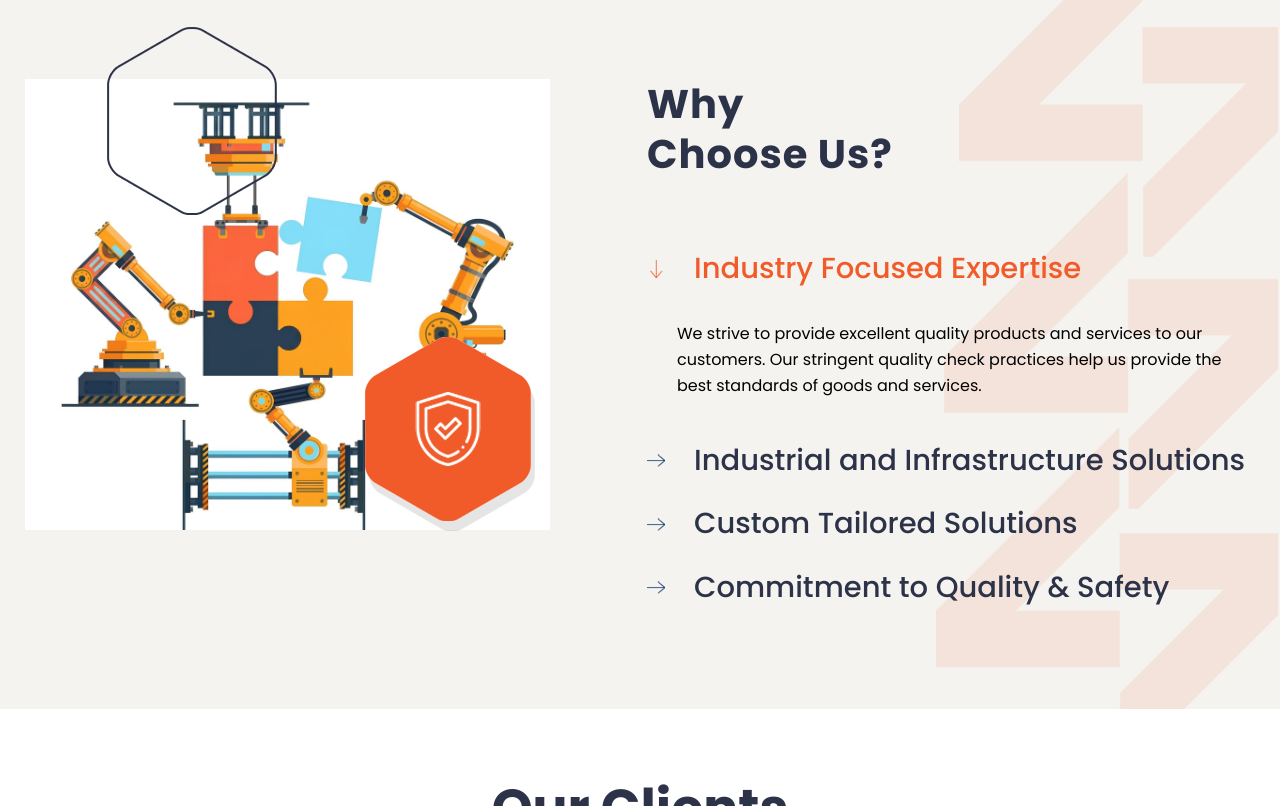
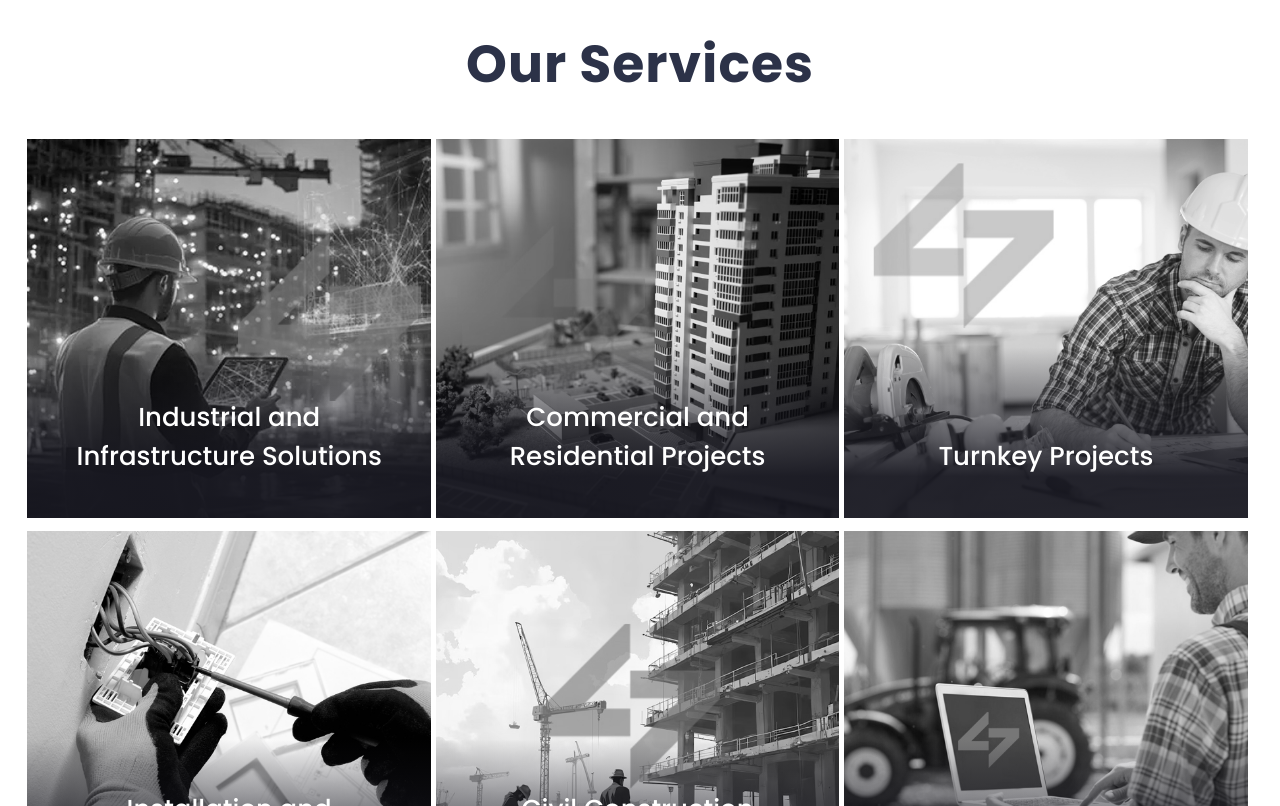
Before and after one commit to gopinathchinnaraj/energizese-frontend, a Next.js app: page / in a window 1280 px wide. Shown: the part 2074-2880 px from the top of the page. Built offline with nearby package versions, Linux system fonts and the light colour scheme.

Commit message:
our servies added to home components

```diff
--- a/app/page.tsx
+++ b/app/page.tsx
@@ -4,8 +4,8 @@ import HomeClient from "@/components/home/home-client/HomeClient";
 import HomeContact from "@/components/home/home-contact/HomeContact";
 import WelcomeWhoAreWe from "@/components/home/welcome/WelcomeWhoAreWe";
 import WhyChooseUs from "@/components/home/why-choose-us/WhyChooseUs";
-
 import OurPillarsOfExcellence from "@/components/home/pillars/OurPillarsOfExcellence";
+import OurServices from "@/components/home/services/OurServices";
 
 export default function Home() {
   return (
@@ -13,8 +13,8 @@ export default function Home() {
       <Header />
       <Hero />
       <WelcomeWhoAreWe />
-      {/* <HomeClient /> */}
       <OurPillarsOfExcellence />
+      <OurServices />
       <WhyChooseUs />
       <HomeContact />
     </div>
--- /dev/null
+++ b/components/home/OurServices.tsx
@@ -0,0 +1 @@
+export { default } from "./services/OurServices";
--- /dev/null
+++ b/components/home/services/OurServices.module.css
@@ -0,0 +1,160 @@
+/* Scoped Styles for Our Services Section */
+.productSection {
+  padding: 60px 0;
+  width: 100%;
+}
+
+.container {
+  max-width: 1405px;
+  width: 100%;
+  margin: 0 auto;
+}
+
+.heading {
+  font-family: var(--font-poppins), "Poppins", sans-serif;
+  font-size: 52px;
+  font-weight: 700;
+  letter-spacing: 1px;
+  line-height: 50px;
+  display: block;
+  color: var(--color-blue, #2c3248);
+  text-align: center;
+  margin: 0 0 50px 0;
+}
+
+.productListing {
+  width: 100%;
+}
+
+.item {
+  display: flex;
+  flex-flow: row wrap;
+  justify-content: flex-start;
+}
+
+.cell {
+  width: 32.8%;
+  position: relative;
+  margin: 0 0.2% 1%;
+  overflow: hidden;
+  display: block;
+}
+
+.cell figure {
+  margin: 0;
+  padding: 0;
+  overflow: hidden;
+  filter: grayscale(100%);
+  -webkit-filter: grayscale(100%);
+  transition: filter 0.3s ease;
+}
+
+.cell:hover figure {
+  filter: grayscale(0%);
+  -webkit-filter: grayscale(0%);
+}
+
+.cell figure img {
+  width: 100%;
+  height: auto;
+  display: block;
+}
+
+.frontDetails {
+  padding: 30px;
+  position: absolute;
+  left: 0;
+  top: 0;
+  right: 0;
+  bottom: 0;
+  background: linear-gradient(180deg, rgba(255, 255, 255, 0) 45%, rgba(23, 23, 32, 0.94) 79%);
+  transform: translateY(10%);
+  opacity: 1;
+  transition: all 500ms cubic-bezier(0.19, 1, 0.22, 1);
+  display: flex;
+  align-items: flex-end;
+  justify-content: center;
+  pointer-events: none;
+}
+
+.frontDetails h4 {
+  font-family: var(--font-poppins), "Poppins", sans-serif;
+  font-weight: 500;
+  font-size: 26px;
+  color: #fff;
+  margin: 0 0 50px 0;
+  text-align: center;
+}
+
+.backDetails {
+  padding: 30px;
+  position: absolute;
+  left: 0;
+  top: 0;
+  right: 0;
+  bottom: 0;
+  background: linear-gradient(180deg, rgba(255, 255, 255, 0) 45%, rgba(241, 91, 41, 0.94) 79%);
+  transform: translateY(100%);
+  opacity: 0;
+  transition: all 500ms cubic-bezier(0.19, 1, 0.22, 1);
+  display: flex;
+  align-items: flex-end;
+  justify-content: center;
+}
+
+.backDetails h4 {
+  font-family: var(--font-poppins), "Poppins", sans-serif;
+  font-weight: 500;
+  font-size: 26px;
+  color: #fff;
+  margin: 0 0 50px 0;
+  text-align: center;
+}
+
+.cell:hover .backDetails {
+  transform: translateY(10%);
+  opacity: 1;
+}
+
+.cell:hover .frontDetails {
+  transform: translateY(80%);
+  opacity: 0;
+}
+
+/* Responsive Media Queries */
+@media screen and (max-width: 1420px) {
+  .container {
+    padding-left: 25px;
+    padding-right: 25px;
+  }
+}
+
+@media screen and (max-width: 991px) {
+  .cell {
+    width: 100% !important;
+    margin: 0 1% 2%;
+  }
+  .frontDetails {
+    padding: 30px;
+    bottom: 20px;
+  }
+}
+
+@media screen and (max-width: 768px) {
+  .heading {
+    font-size: 36px;
+  }
+  .cell {
+    width: 100% !important;
+    border-radius: 16px;
+    position: relative;
+    margin: 0 1% 2%;
+    overflow: hidden;
+  }
+}
+
+@media screen and (max-width: 576px) {
+  .heading {
+    font-size: 28px;
+  }
+}
--- /dev/null
+++ b/components/home/services/OurServices.tsx
@@ -0,0 +1,101 @@
+import React from "react";
+import Image from "next/image";
+import Link from "next/link";
+import styles from "./OurServices.module.css";
+
+interface ServiceItem {
+  id: string;
+  title: string;
+  image: string;
+  width: number;
+  height: number;
+  link: string;
+}
+
+const servicesData: ServiceItem[] = [
+  {
+    id: "industrial-and-infrastructure-solutions",
+    title: "Industrial and Infrastructure Solutions",
+    image: "/uploads/95812df013c70ad9.jpg",
+    width: 600,
+    height: 400,
+    link: "/services#industrial-and-infrastructure-solutions",
+  },
+  {
+    id: "commercial-and-residential-projects",
+    title: "Commercial and Residential Projects",
+    image: "/uploads/3946ea2441f7c9b5.jpg",
+    width: 600,
+    height: 400,
+    link: "/services#commercial-and-residential-projects",
+  },
+  {
+    id: "turnkey-projects",
+    title: "Turnkey Projects",
+    image: "/uploads/f0da0274447e8d79.jpg",
+    width: 600,
+    height: 400,
+    link: "/services#turnkey-projects",
+  },
+  {
+    id: "installation-and-maintenance-services",
+    title: "Installation and Maintenance Services",
+    image: "/uploads/39c64cbb3197c530.jpg",
+    width: 600,
+    height: 400,
+    link: "/services#installation-and-maintenance-services",
+  },
+  {
+    id: "civil-construction-services",
+    title: "Civil Construction Services",
+    image: "/uploads/ee987a1523d6cb86.jpg",
+    width: 600,
+    height: 400,
+    link: "/services#civil-construction-services",
+  },
+  {
+    id: "field-services",
+    title: "Field Services",
+    image: "/uploads/0e504da2ac67094e.jpg",
+    width: 600,
+    height: 400,
+    link: "/services#field-services",
+  },
+];
+
+export default function OurServices() {
+  return (
+    <section className={`product-section common-wrapper ${styles.productSection}`}>
+      <div className={`container bottom-in ${styles.container}`}>
+        <h2 className={styles.heading}>Our Services</h2>
+        <div className={`product-listing ${styles.productListing}`}>
+          <div className={`item ${styles.item}`}>
+            {servicesData.map((service) => (
+              <div key={service.id} className={`cell ${styles.cell}`}>
+                <Link href={service.link}>
+                  <figure>
+                    <Image
+                      className="img-fluid"
+                      src={service.image}
+                      alt={service.title}
+                      width={service.width}
+                      height={service.height}
+                    />
+                  </figure>
+                  <div className={`back-details ${styles.backDetails}`}>
+                    <h4>{service.title}</h4>
+                  </div>
+                  <div className={`front-details ${styles.frontDetails}`}>
+                    <figcaption>
+                      <h4>{service.title}</h4>
+                    </figcaption>
+                  </div>
+                </Link>
+              </div>
+            ))}
+          </div>
+        </div>
+      </div>
+    </section>
+  );
+}
```
